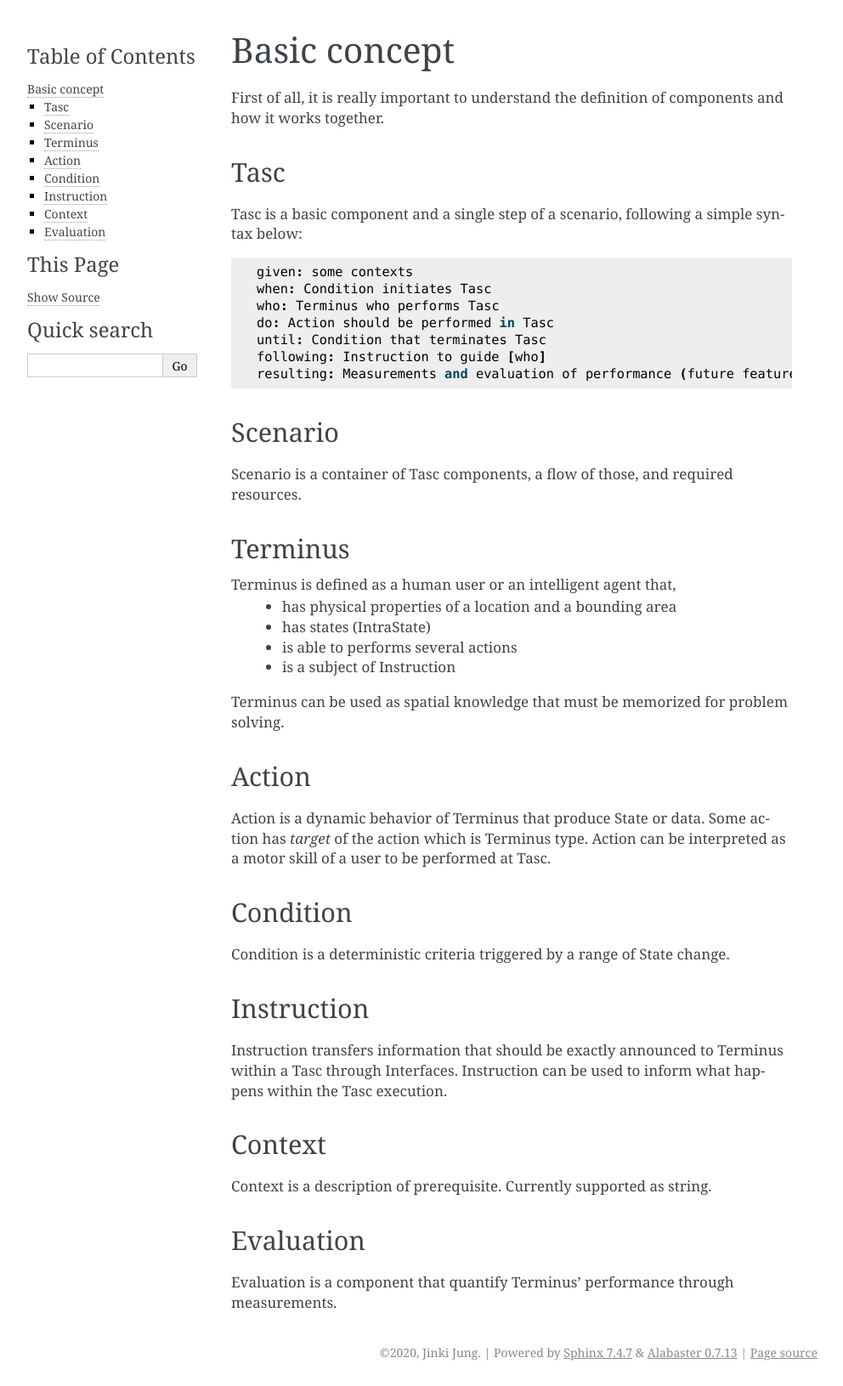
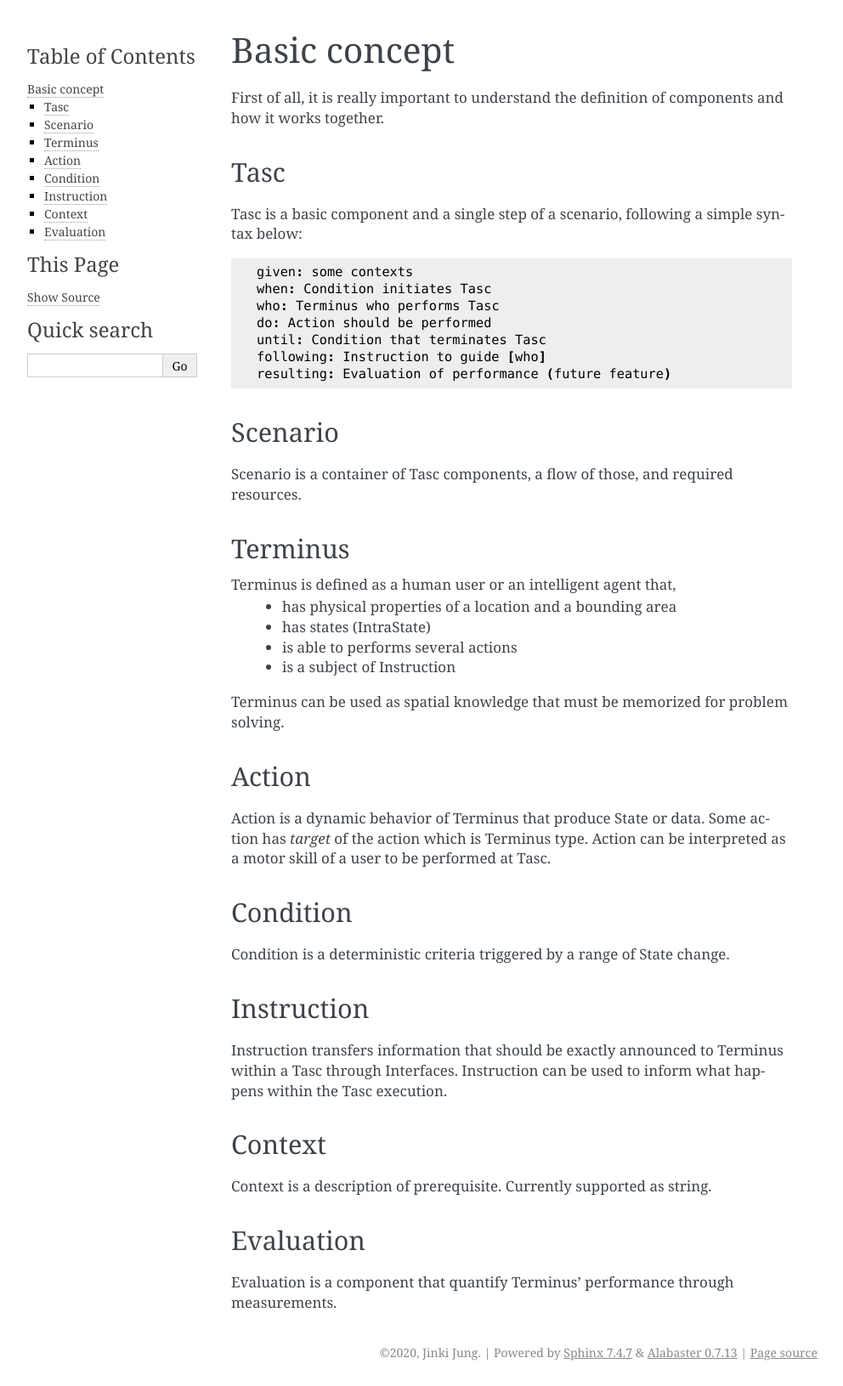
Before and after one commit to JinkiJung/Tasc, a Sphinx documentation site: the page built from docs/source/basicConcept.rst, in a window 1280 px wide. Shown: the whole page at 85% size, without its empty margins (148-1140 px from the left). Built offline with Sphinx 7.4.7, drawn with Linux system fonts in a browser that asks for light colours; pages that are not in the unit, such as notebooks, are missing from menus.

Commit message:
minor update

```diff
--- a/docs/source/basicConcept.rst
+++ b/docs/source/basicConcept.rst
@@ -9,10 +9,10 @@ Tasc is a basic component and a single step of a scenario, following a simple sy
   given: some contexts
   when: Condition initiates Tasc
   who: Terminus who performs Tasc
-  do: Action should be performed in Tasc
+  do: Action should be performed
   until: Condition that terminates Tasc
   following: Instruction to guide [who]
-  resulting: Measurements and evaluation of performance (future feature)
+  resulting: Evaluation of performance (future feature)
 
 Scenario
 ^^^^^^^^
--- a/docs/source/index.rst
+++ b/docs/source/index.rst
@@ -33,7 +33,7 @@ Contents
 
    gettingStarted
    basicConcept
-   terminologies
+   terminology
    background
    license
    help
```
